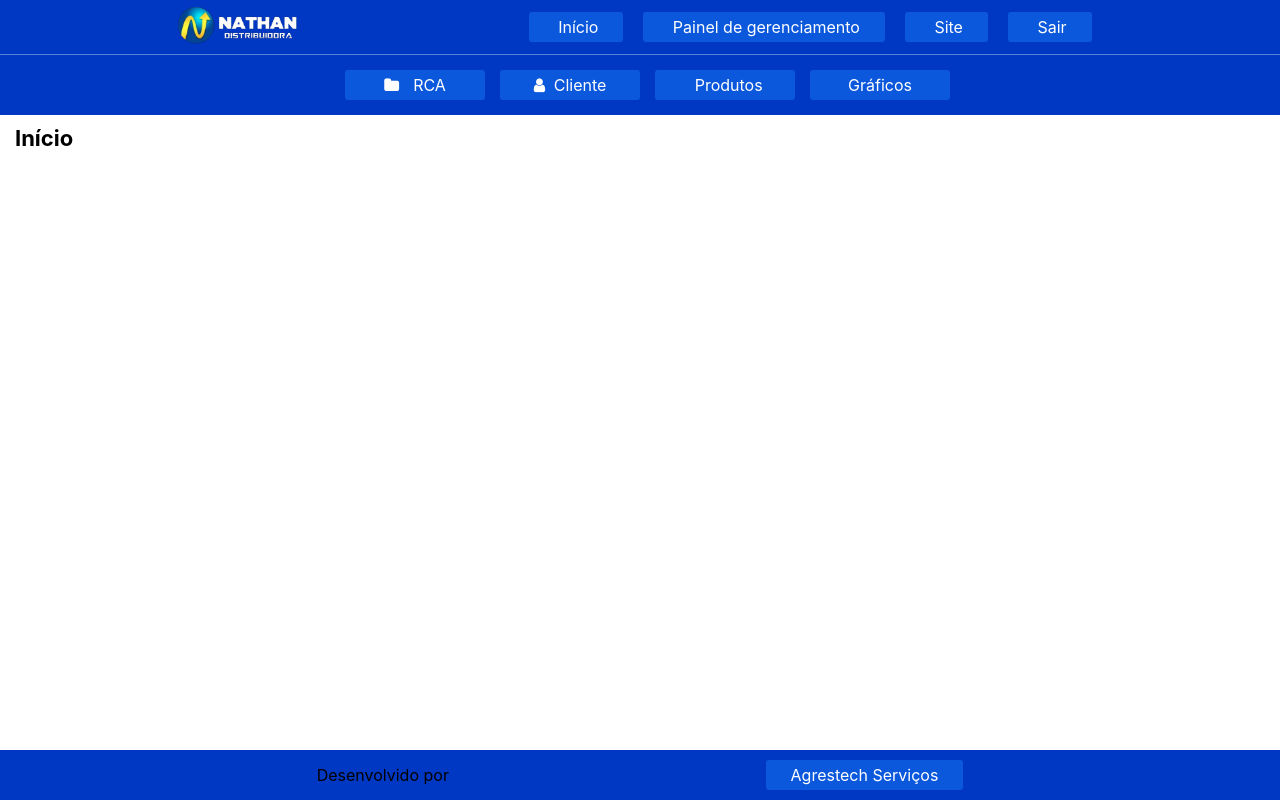
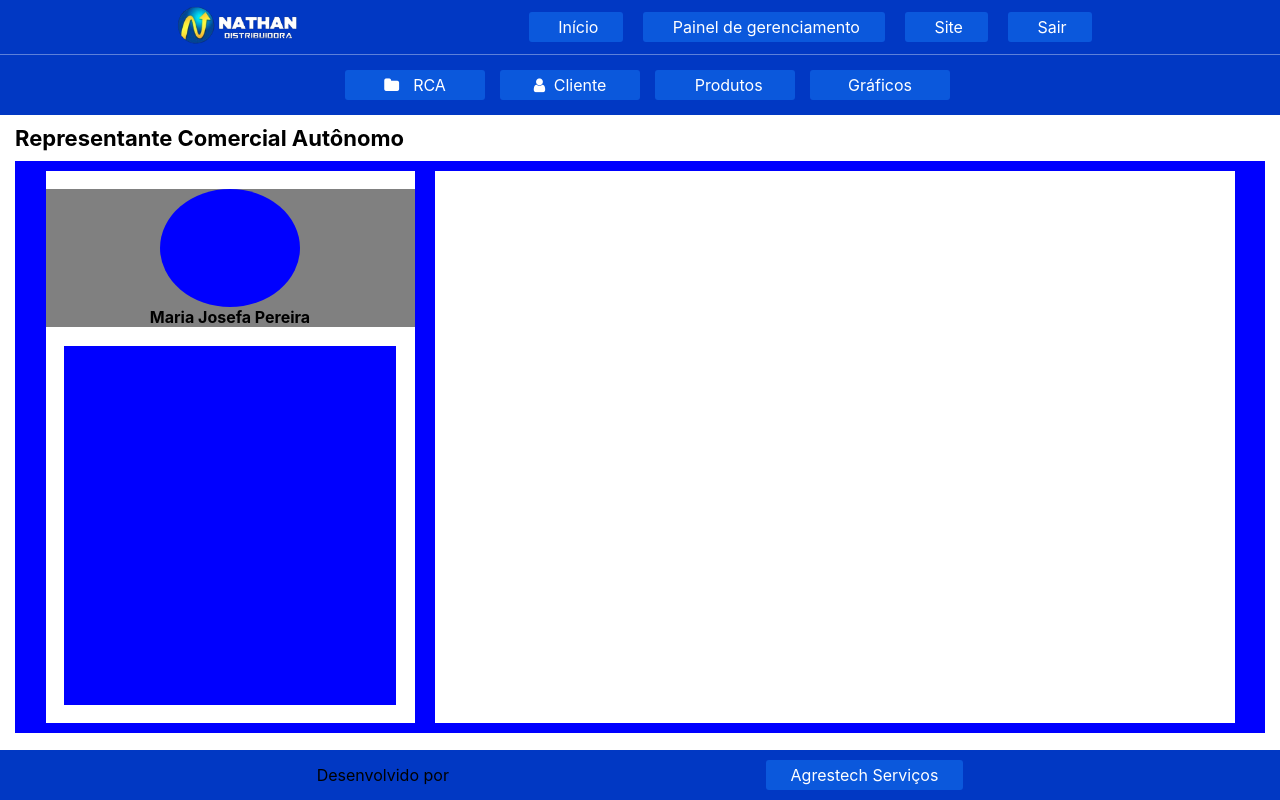
Before and after one commit to ramonlopz1/react-dashboard, a React (Create React App) app in the folder frontend/dashboard/: page /rca in a window 1280 px wide. Built offline with nearby package versions, Linux system fonts and the light colour scheme.

Commit message:
create section rca

```diff
--- a/frontend/dashboard/src/components/graphics/Graphic.css
+++ b/frontend/dashboard/src/components/graphics/Graphic.css
@@ -8,7 +8,6 @@
     grid-template-rows: 240px 1fr;
     grid-template-areas: "aside__content__left graphic__section aside__content__right";
 }
-
 
 
 .aside__content.left {
@@ -31,7 +30,7 @@
     width: 100%;
 }
 
-.buttons___filter {
+.buttons__filter {
     align-items: center;
     justify-content: space-evenly;
     display: flex;
@@ -68,7 +67,7 @@
     width: 60px;
 }
 
-.buttons___filter .btns__graphic__data {
+.buttons__filter .btns__graphic__data {
     align-items: center;
     display: flex;
     justify-content: center;
@@ -76,3 +75,11 @@
     width: 12%;
     padding: 3px 20px
 }
+
+.buttons__filter .filter__by__year {
+    outline: none;
+    border: none;
+    border-radius: 4px;
+    padding: 3px 0px;
+    width: 100px;
+}
--- a/frontend/dashboard/src/components/graphics/Graphic.jsx
+++ b/frontend/dashboard/src/components/graphics/Graphic.jsx
@@ -80,7 +80,7 @@ export default class Graphic extends Component {
 
     renderButtons() {
         return (
-            <div className="buttons___filter">
+            <div className="buttons__filter">
                 <Link className='btns__graphic__data' to="/revenue" onClick={() => this.load('revenue')}>
                     Faturamento
                 </Link>
--- a/frontend/dashboard/src/components/graphics/Painel.css
+++ b/frontend/dashboard/src/components/graphics/Painel.css
@@ -46,7 +46,7 @@
 
 .content_children.painel .container {
     display: grid;
-    grid-template-columns: 4fr;
+    grid-template-columns: repeat( 4, minmax(150px, 1fr) );
     grid-template-rows: 130px 130px;
     grid-template-areas:
     "boxes boxes boxes boxes"
@@ -63,7 +63,7 @@
     justify-content: space-evenly;
     background-color: var(--cor1);
     grid-area: "boxes";
-    width: 300px;
+    width: 400px;
 }
 
 .content_children.painel .container .boxes i {
@@ -82,3 +82,9 @@
 .content_children.painel .container .boxes .infos span {
     font-size: 22px;
 }
+
+@media screen and (max-width: 1400px) {
+    .content_children.painel .container .boxes {
+        width: 300px;
+    }
+}
--- a/frontend/dashboard/src/components/graphics/Painel.jsx
+++ b/frontend/dashboard/src/components/graphics/Painel.jsx
@@ -51,9 +51,6 @@ export default class Painel extends Component {
 
         this.reload()
     }
-
-
-
 
     async getRevenue() {
         const arr = await this.filterData('revenue')
--- /dev/null
+++ b/frontend/dashboard/src/components/rca/Rca.css
@@ -0,0 +1,53 @@
+.section__rca {
+    align-items: center;
+    background-color: blue;
+    box-sizing: border-box;
+    display: flex;
+    justify-content: space-evenly;
+    height: 93%;
+    padding: 10px;
+    width: 100%;
+}
+
+.section__rca .aside__left {
+    align-items: center;
+    background-color: white;
+    display: flex;
+    justify-content: space-evenly;
+    flex-direction: column;
+    height: 100%;
+    width: 30%;
+}
+
+.aside__left .container__top {
+    align-items: center;
+    display: flex;
+    flex-direction: column;
+    justify-content: center;
+    background-color: gray;
+    height: 25%;
+    width: 100%;
+}
+
+.aside__left .container__top h4 {
+    margin: 0;
+}
+
+.aside__left .container__top .circle {
+    background-color: blue;
+    height: 140px;
+    width: 140px;
+    border-radius: 100%;
+}
+
+.aside__left .container__bottom {
+    background-color: blue;
+    height: 65%;
+    width: 90%;
+}
+
+.section__rca .aside__right {
+    background-color: white;
+    height: 100%;
+    width: 65%;
+}
--- /dev/null
+++ b/frontend/dashboard/src/components/rca/Rca.jsx
@@ -0,0 +1,41 @@
+import React, { Component } from 'react';
+import './Rca.css'
+
+import Main from '../templates/main/Main';
+
+export class Rca extends Component {
+
+    renderMainSection() {
+        return (
+            <section className="section__rca">
+                <aside className='aside__left'>
+                    <div className="container__top">
+                        <div className='circle'>
+
+                        </div>
+                        <h4>Maria Josefa Pereira</h4>
+                    </div>
+                    <div className="container__bottom">
+
+                    </div>
+                </aside>
+                <aside className='aside__right'>
+                    <div className='container'>
+
+                    </div>
+                    <div className='container'>
+
+                    </div>
+                </aside>
+            </section>
+        )
+    }
+
+    render() {
+        return (
+            <Main title={this.props.title} >
+                {this.renderMainSection()}
+            </Main>
+        )
+    }
+}
--- a/frontend/dashboard/src/main/Routes.jsx
+++ b/frontend/dashboard/src/main/Routes.jsx
@@ -2,16 +2,27 @@ import { Routes, Route } from 'react-router-dom';
 
 import Home from '../components/home/Home';
 import Graphic from '../components/graphics/Graphic';
+import { Rca } from '../components/rca/Rca';
 
 // eslint-disable-next-line import/no-anonymous-default-export
 export default props => (
     <Routes>
         <Route exact path="/" element={<Home/>} />
+
         <Route path="/revenue" element={<Graphic url="revenue" title="Faturamento" />} />
+
         <Route path="/devolution" element={<Graphic url="devolution" title="Devolução" />} />
+
         <Route path="/positivation" element={<Graphic url="positivation" title="Positivação" />} />
+
         <Route path="/mix" element={<Graphic url="mix" title="Mix" />} />
+
         <Route path="/order" element={<Graphic url="order" title="Pedidos" />} />
+
+
+
+        <Route path="/rca" element={<Rca title="Representante Comercial Autônomo" />} />
+
         <Route path="*" element={<Home/>} />
     </Routes>
 )
```
